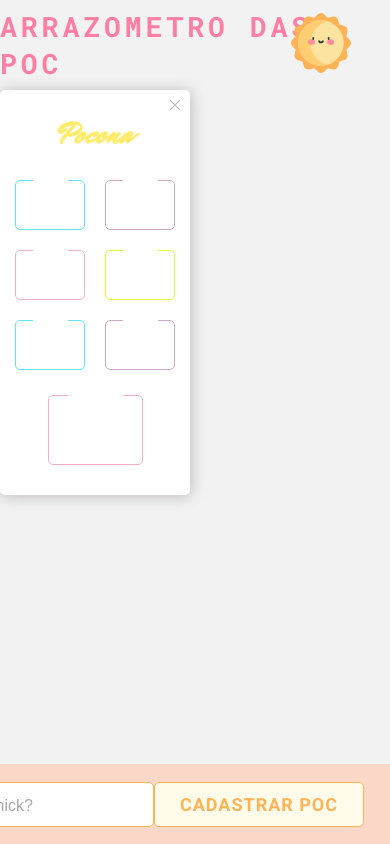
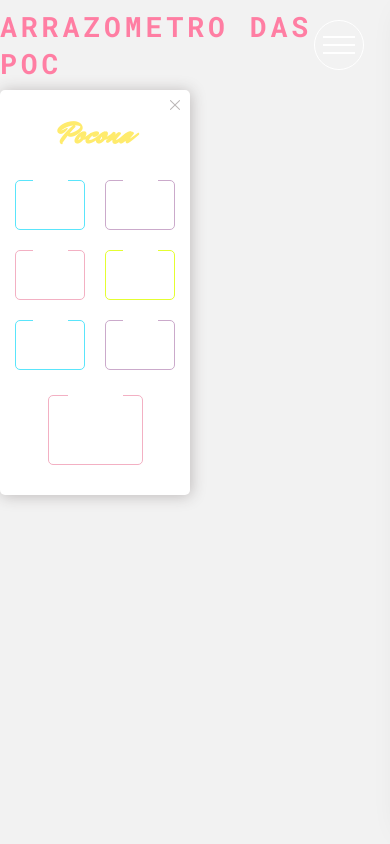
Before and after one commit to Stheffane/Arrazometro, a React (Create React App) app: page / in a window 390 px wide. Built offline with nearby package versions, Linux system fonts and the light colour scheme.

Commit message:
feat: inserir estrutura do menu para mobile

```diff
--- /dev/null
+++ b/src/Components/BtnHamburguerMenu/index.js
@@ -0,0 +1,47 @@
+import React, { useState, useEffect } from "react";
+import BtnTheme from "../BtnTheme";
+import Input from "../Input";
+
+import "./style.css";
+
+const BtnHamburguerMenu = () => {
+  const [menuButton, setMenuButton] = useState(false);
+  const [showSideBar, setShowSideBar] = useState("sidebar");
+
+  useEffect(() => {
+    hadleShowSideBar()
+  },[menuButton])
+
+  function hadleShowSideBar() {
+    let classCss;
+
+    menuButton ?
+        classCss = "sidebar show"
+      : classCss = "sidebar"
+
+    return ( setShowSideBar(classCss) )
+  }
+
+  return (
+    <div className="header-icon">
+      <button
+        class="menuButton"
+        active={menuButton}
+        onClick={() => setMenuButton(!menuButton)}
+      >
+        { !menuButton ? <i className="menu-icon" /> : <i className="menu-icon active" />}
+      </button>
+
+      <div className={showSideBar}>
+        <BtnTheme />
+        <Input name="namePoc" placeholder="Qual o nome da poc?" />
+        <Input name="nickPoc" placeholder="A poc tem nick?" />
+        <button className="btn-cadastrar">cadastrar Poc</button>
+      </div>
+
+
+    </div>
+  );
+};
+
+export default BtnHamburguerMenu;
--- /dev/null
+++ b/src/Components/BtnHamburguerMenu/style.css
@@ -0,0 +1,140 @@
+.header-icon {
+  position: absolute;
+  right: 26px;
+  cursor: pointer;
+}
+
+.input-dark-mode {
+  width: auto;
+  opacity: 0;
+}
+
+.icon-theme {
+  display: inline-block;
+  width: 60px;
+  height: 60px;
+  cursor: pointer;
+  background-image: url("../../assets/icons/ensolarado.svg");
+  background-size: 100%;
+  transition: all 0.2s;
+}
+
+.icon-theme:hover {
+  transition: all 0.5s;
+  filter: drop-shadow(2px 2px 2px rgb(74, 103, 106, 0.2));
+  animation: rotate-icon 1.5s linear infinite;
+}
+
+@keyframes rotate-icon {
+  0%,
+  50%,
+  100% {
+    transform: rotate(0);
+  }
+  25% {
+    transform: rotate(-10deg);
+  }
+  75% {
+    transform: rotate(10deg);
+  }
+}
+
+/* Menu Mobile */
+.menuButton {
+  display: flex;
+  width: 50px;
+  height: 50px;
+  cursor: pointer;
+  transition: 0.2s all cubic-bezier(0.4, -0.1, 0, 1.1);
+  position: relative;
+  z-index: 10;
+  background: none;
+  border: none;
+  outline: inherit;
+  border: 1px solid #ffffff;
+  border-radius: 100%;
+  align-items: center;
+  justify-content: center;
+}
+
+.menuButton:hover .menu-icon:after {
+  width: 32px;
+  transition: 0.2s all cubic-bezier(0.4, -0.1, 0, 1.1);
+}
+
+.menu-icon {
+  width: 32px;
+  height: 2px;
+  background-color: #ffffff;
+  display: block;
+  position: relative;
+  float: right;
+  transition: 0.2s all cubic-bezier(0.4, -0.1, 0, 1.1);
+}
+
+.menu-icon.active {
+  height: 0;
+}
+
+.menu-icon:before,
+.menu-icon:after {
+  content: "";
+  display: block;
+  height: 2px;
+  background-color: #ffffff;
+  position: absolute;
+  right: 0;
+  transition: 0.2s all cubic-bezier(0.4, -0.1, 0, 1.1);
+}
+
+.menu-icon:before {
+  transform: rotate(0deg);
+  margin-top: -8px;
+  width: 32px;
+  transition: 0.2s all cubic-bezier(0.4, -0.1, 0, 1.1);
+}
+
+.menu-icon.active:before {
+  transform: rotate(-45deg);
+  margin-top: 0;
+}
+
+.menu-icon:after {
+  margin-top: 8px;
+  transform: rotate(0deg);
+  width: 32px;
+  transition: 0.2s all cubic-bezier(0.4, -0.1, 0, 1.1);
+}
+
+.menu-icon.active:after {
+  transform: rotate(45deg);
+  margin-top: 0;
+}
+
+.sidebar {
+  position: fixed;
+  top: 0;
+  right: 0;
+  background-color: rgba(255, 204, 182);
+  height: 100vh;
+  width: 100%;
+  max-width: 265px;
+  overflow-y: auto;
+  box-shadow: 0 0 30px -14px rgba(0, 0, 0, 0.1);
+  padding-left: 50px;
+  padding-top: 96px;
+  transition: all 0.3s;
+  transform: translateX(100%);
+  display: flex;
+  justify-content: center;
+}
+
+.sidebar.show {
+  transform: translateX(0%);
+}
+
+/* Dark theme */
+html[dark] .icon-theme {
+  background-image: url("../../assets/icons/lua-nova.svg");
+  background-size: 100%;
+}
--- /dev/null
+++ b/src/Components/BtnRegister/index.js
@@ -0,0 +1,11 @@
+import React from "react";
+
+import "./style.css";
+
+const BtnRegister = () => {
+  return (
+    <button className="btn-cadastrar">cadastrar Poc</button>
+  );
+};
+
+export default BtnRegister;
--- /dev/null
+++ b/src/Components/BtnRegister/style.css
@@ -0,0 +1,50 @@
+.btn-cadastrar {
+  width: 210px;
+  height: 45px;
+  outline: none;
+  background-color: #fffbeb;
+  border: 1px solid #ffb357;
+  border-radius: 5px;
+  color: #ffb357;
+  font-size: 18px;
+  letter-spacing: 1px;
+  text-transform: uppercase;
+  font-weight: bold;
+  position: relative;
+  cursor: pointer;
+  overflow: hidden;
+  transition: all 0.5s;
+}
+
+.btn-cadastrar::before {
+  content: "add logo a poc";
+  display: flex;
+  align-items: center;
+  justify-content: center;
+  position: absolute;
+  top: 0;
+  left: 0;
+  width: 100%;
+  height: 100%;
+  background: #ffb357;
+  color: #ffffff;
+  z-index: 1;
+  transform: translateY(-100%);
+  transition: all 0.5s;
+}
+
+.btn-cadastrar:hover::before {
+  transform: translateY(0);
+}
+
+/* Dark theme */
+html[dark] .btn-cadastrar {
+  background-color: transparent;
+  border: 1px solid #e179e1;
+  color: #e179e1;
+}
+
+html[dark] .btn-cadastrar::before {
+  background: #e179e1;
+  color: #ffffff;
+}
--- a/src/Components/Footer/index.js
+++ b/src/Components/Footer/index.js
@@ -1,5 +1,7 @@
 import React from "react";
 import Input from "../Input";
+import BtnRegister from "../BtnRegister";
+
 import "./style.css";
 
 const Footer = () => {
@@ -9,7 +11,7 @@ const Footer = () => {
         <div className="footer-form">
           <Input name="namePoc" placeholder="Qual o nome da poc?" />
           <Input name="nickPoc" placeholder="A poc tem nick?" />
-          <button className="btn-cadastrar">cadastrar Poc</button>
+          <BtnRegister />
         </div>
       </footer>
     </>
--- a/src/Components/Header/index.js
+++ b/src/Components/Header/index.js
@@ -1,13 +1,22 @@
 import React from "react";
 import "./style.css";
 import BtnTheme from "../BtnTheme";
+import BtnHamburguerMenu from "../BtnHamburguerMenu";
+
+import useWindowDimensions from "../../hooks/useWindowDimentions"
 
 const Header = () => {
+  const { width } = useWindowDimensions();
+
   return (
     <>
       <header>
         <h1>Arrazometro das Poc</h1>
-        <BtnTheme />
+
+        { width >= 870 && <BtnTheme />}
+
+        { width < 870 && <BtnHamburguerMenu />}
+
       </header>
     </>
   );
--- a/src/Components/Layout/index.js
+++ b/src/Components/Layout/index.js
@@ -3,12 +3,18 @@ import Header from "../Header";
 import Footer from "../Footer";
 import Body from "../Body";
 
+import useWindowDimensions from "../../hooks/useWindowDimentions"
+
 const Layout = () => {
+  const { width } = useWindowDimensions();
+
   return (
     <>
       <Header />
       <Body />
-      <Footer />
+
+      { width >= 870 && <Footer />}
+
     </>
   );
 };
--- /dev/null
+++ b/src/hooks/useWindowDimentions.js
@@ -0,0 +1,31 @@
+import { useState, useEffect } from "react";
+
+export default function useWindowDimensions() {
+  const hasWindow = typeof window !== "undefined";
+
+  function getWindowDimensions() {
+    const width = hasWindow ? window.innerWidth : null;
+    return {
+      width,
+    };
+  }
+
+  const [windowDimensions, setWindowDimensions] = useState(
+    getWindowDimensions()
+  );
+
+  function handleResize() {
+    setWindowDimensions(getWindowDimensions());
+  }
+
+  useEffect(() => {
+    if (hasWindow) {
+      handleResize();
+
+      window.addEventListener("resize", handleResize);
+      return () => window.removeEventListener("resize", handleResize);
+    }
+  }, [hasWindow]);
+
+  return windowDimensions;
+}
```
Also changed, not shown: src/Components/HamburguerMenu/index.js (added, +24 -0 lines), src/Components/HamburguerMenu/style.css (added), src/assets/icons/openMenu.svg (added).
